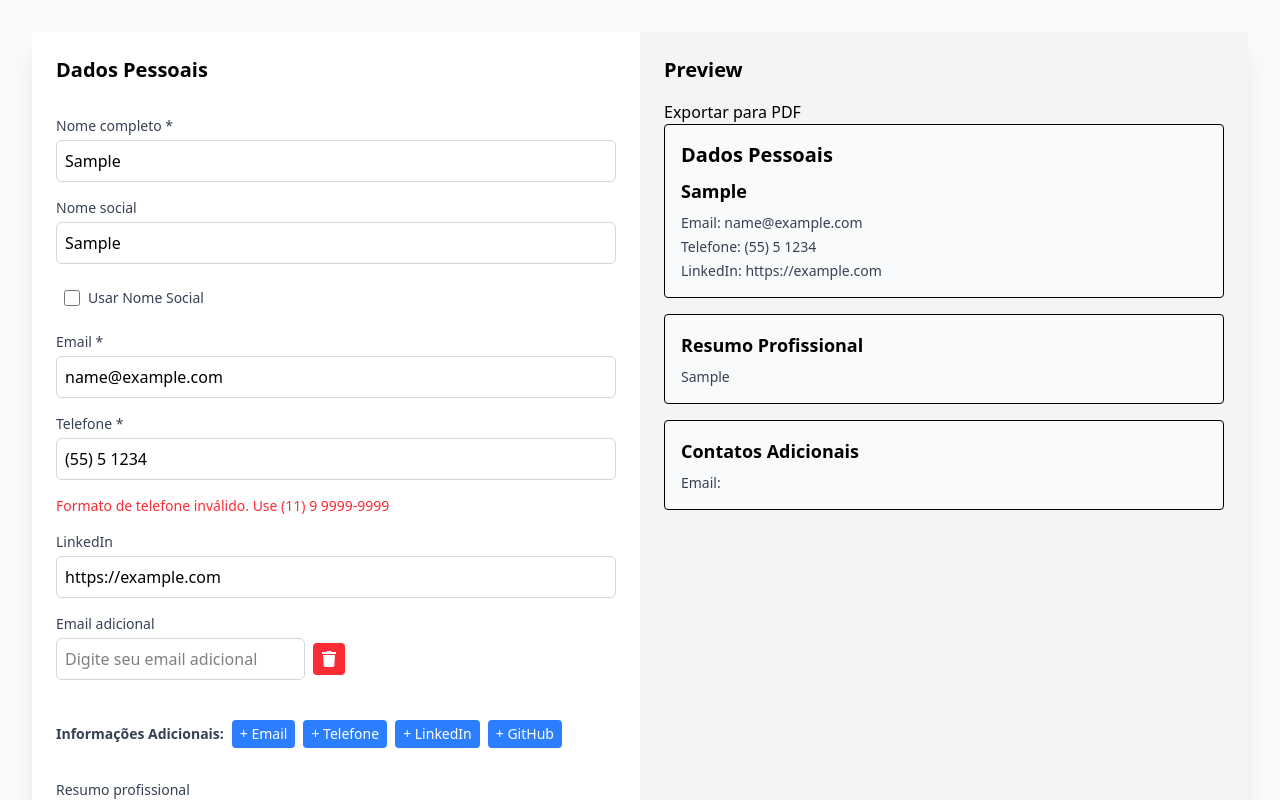
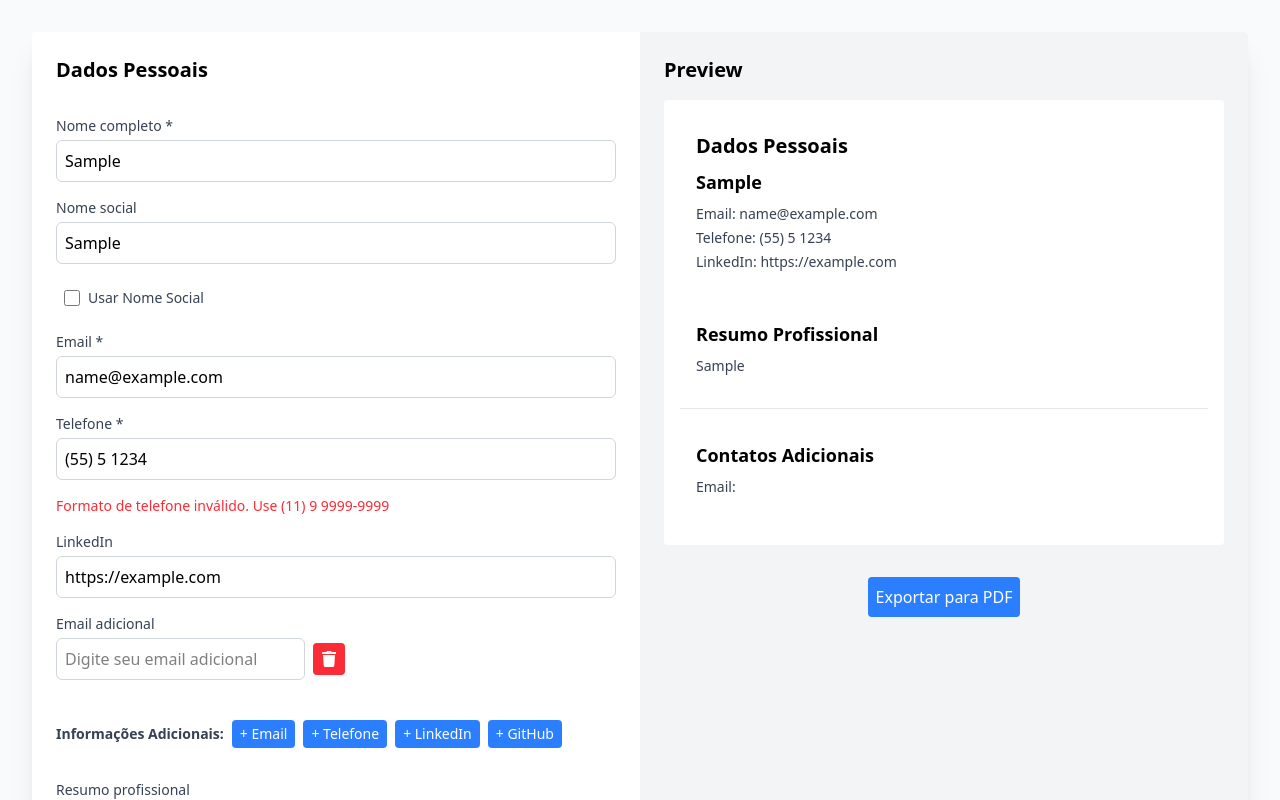
Before and after one commit to Toteck/nextfolio, a React (Vite) app: page / in a window 1280 px wide. Both pictures are taken after typing "Sample", "Sample", "name@example.com", "5551234", "https://example.com", "Sample" into the empty fields and a click on the button "+ Email". Shown: the top 800 px of the page. Built offline with nearby package versions, Linux system fonts and the light colour scheme; no server answers.

Commit message:
fix:on styles e feat: exportar em pdf

```diff
--- a/package.json
+++ b/package.json
@@ -14,6 +14,7 @@
     "@tailwindcss/vite": "^4.1.12",
     "@types/react-datepicker": "^6.2.0",
     "html2pdf.js": "^0.12.0",
+    "pdfmake": "^0.2.20",
     "react": "^19.1.1",
     "react-datepicker": "^8.7.0",
     "react-dom": "^19.1.1",
@@ -22,6 +23,8 @@
   },
   "devDependencies": {
     "@eslint/js": "^9.33.0",
+    "@types/html2pdf.js": "^0.10.0",
+    "@types/pdfmake": "^0.2.11",
     "@types/react": "^19.1.10",
     "@types/react-dom": "^19.1.7",
     "@vitejs/plugin-react": "^5.0.0",
--- /dev/null
+++ b/src/components/ExportPdf/PdfExportButton.tsx
@@ -0,0 +1,45 @@
+import  { useRef, useState } from "react";
+import { Button } from  "../Button"
+import html2pdf from "html2pdf.js";
+
+export function PdfExporter() {
+  const pdfRef = useRef(null);
+  const [loading, setLoading] = useState(false);
+
+  const handleExportPdf = async () => {
+    setLoading(true);
+    const element = pdfRef.current;
+    if (element) {
+      const options = {
+        margin: 10,
+        filename: "curriculo.pdf",
+        image: { type: "jpeg", quality: 0.98 },
+        html2canvas: { scale: 2 },
+        jsPDF: { unit: "mm", format: "a4", orientation: "portrait" },
+      };
+
+      try {
+        await html2pdf().from(element).set(options).save();
+      } catch (error) {
+        console.error("Erro ao gerar PDF:", error);
+      } finally {
+        setLoading(false);
+      }
+    } else {
+      console.error("Elemento para exportação de PDF não encontrado.");
+      setLoading(false);
+    }
+  };
+
+  return (
+    <div className="flex flex-col items-center p-4">
+      <Button
+        label={loading ? "Gerando PDF..." : "Exportar para PDF"}
+        onClick={handleExportPdf}
+        variant="primary"
+        tooltip="Exportar currículo como PDF"
+      />
+
+    </div>
+  );
+}
--- a/src/components/form/preview/Preview.tsx
+++ b/src/components/form/preview/Preview.tsx
@@ -1,5 +1,4 @@
-import React, { useRef } from "react";
-import html2pdf from "html2pdf.js";
+
 import { PreviewHeader } from "./PreviewHeader";
 import { PreviewResumo } from "./PreviewResumo";
 import { PreviewExtraContacts } from "./PreviewExtraContacts";
@@ -7,27 +6,9 @@ import { PreviewEducacao } from "./PreviewEducacao";
 import { PreviewExperiencias } from "./PreviewExperiencias";
 import { PreviewHabilidades } from "./PreviewHabilidades";
 
-export const Preview: React.FC = () => {
-  const contentRef = useRef<HTMLDivElement | null>(null);
-
-  const handleExportPdf = () => {
-    if (contentRef.current) {
-      const options = {
-        margin: 10,
-        filename: "curriculo.pdf",
-        image: { type: "jpeg", quality: 0.98 },
-        html2canvas: { scale: 2 },
-        jsPDF: { unit: "mm", format: "a4", orientation: "portrait" },
-      };
-
-      html2pdf().set(options).from(contentRef.current).save();
-    }
-  };
-
+export function Preview() {
   return (
-    <>
-      <button onClick={handleExportPdf}>Exportar para PDF</button>
-      <div ref={contentRef} className="space-y-4">
+      <div className="bg-white rounded p-4 space-y-4">
         <PreviewHeader />
         <PreviewResumo />
         <PreviewExtraContacts />
@@ -35,6 +16,5 @@ export const Preview: React.FC = () => {
         <PreviewExperiencias />
         <PreviewHabilidades />
       </div>
-    </>
   );
-};
+}
--- a/src/components/form/preview/PreviewEducacao.tsx
+++ b/src/components/form/preview/PreviewEducacao.tsx
@@ -7,7 +7,7 @@ export function PreviewEducacao() {
   if (educacao.length === 0) return null;
 
   return (
-    <div className="p-4 border rounded bg-gray-50 mb-4">
+    <div className="p-4 mb-4">
       <h2 className="text-xl font-bold mb-2">Educação</h2>
       <div className="flex flex-col gap-3">
         {educacao.map((formacao) => (
--- a/src/components/form/preview/PreviewExperiencias.tsx
+++ b/src/components/form/preview/PreviewExperiencias.tsx
@@ -7,7 +7,7 @@ export function PreviewExperiencias() {
   if (experiencia.length === 0) return null;
 
   return (
-    <div className="p-4 border rounded bg-gray-50 mb-4">
+    <div className="p-4 mb-4">
       <h2 className="text-xl font-bold mb-2">Experiências</h2>
       <div className="flex flex-col gap-3">
         {experiencia.map((exp) => (
--- a/src/components/form/preview/PreviewExtraContacts.tsx
+++ b/src/components/form/preview/PreviewExtraContacts.tsx
@@ -7,7 +7,7 @@ export const PreviewExtraContacts: React.FC = () => {
   if (extraContacts.length === 0) return null;
 
   return (
-    <div className="p-4 border rounded bg-gray-50 mb-4">
+    <div className="p-4 mb-4">
       <h2 className="text-lg font-bold mb-2">Contatos Adicionais</h2>
       <div className="flex flex-col gap-1 text-gray-700 text-sm">
         {extraContacts.map((contact) => {
--- a/src/components/form/preview/PreviewHabilidades.tsx
+++ b/src/components/form/preview/PreviewHabilidades.tsx
@@ -7,7 +7,7 @@ export function PreviewHabilidades() {
   if (habilidades.length === 0) return null;
 
   return (
-    <div className="p-4 border rounded bg-gray-50 mb-4">
+    <div className="p-4 mb-4">
       <h2 className="text-xl font-bold mb-2">Habilidades</h2>
       <ul className="text-gray-700 text-sm flex flex-col gap-1">
         {habilidades.map((hab) => (
--- a/src/components/form/preview/PreviewHeader.tsx
+++ b/src/components/form/preview/PreviewHeader.tsx
@@ -5,7 +5,7 @@ export function PreviewHeader() {
   const { personalData } = useResume();
 
   return (
-    <div className="p-4 border rounded bg-gray-50 mb-4">
+    <div className="p-4 mb-4">
       <h2 className="text-xl font-bold mb-2">Dados Pessoais</h2>
       <p className="text-lg font-semibold">
         {personalData.useSocialName && personalData.socialName
--- a/src/components/form/preview/PreviewResumo.tsx
+++ b/src/components/form/preview/PreviewResumo.tsx
@@ -7,9 +7,9 @@ export const PreviewResumo: React.FC = () => {
   if (!personalData.summary) return null;
 
   return (
-    <div className="p-4 border rounded bg-gray-50 mb-4">
+    <div className="p-4 mb-4 border-b border-gray-200">
       <h2 className="text-lg font-bold mb-2">Resumo Profissional</h2>
-      <p className="text-gray-700 text-sm">{personalData.summary}</p>
+      <p className="text-gray-700 text-sm  mb-4">{personalData.summary}</p>
     </div>
   );
 };
--- a/src/pages/Home.tsx
+++ b/src/pages/Home.tsx
@@ -1,10 +1,10 @@
-import React from "react";
 import { DadosPessoais } from "../components/form/DadosPessoais";
 import { Educacao } from "../components/form/educacao/Educacao";
 import { Experiencias } from "../components/form/experiencias/Experiencias";
 import { Habilidades } from "../components/form/habilidades/Habilidades";
 import { Preview } from "../components/form/preview/Preview";
 import { ResumeProvider } from "../context/CurriculoContext";
+import { PdfExporter } from "../components/ExportPdf/PdfExportButton";
 
 export const Home = () => {
   return (
@@ -23,6 +23,7 @@ export const Home = () => {
           <div className="p-6 overflow-y-auto bg-gray-100">
             <h2 className="text-xl font-bold mb-4">Preview</h2>
             <Preview />
+            <PdfExporter />
           </div>
         </div>
       </div>
```
Also changed, not shown: 1 other file (tests, documents, lock files or other folders).
